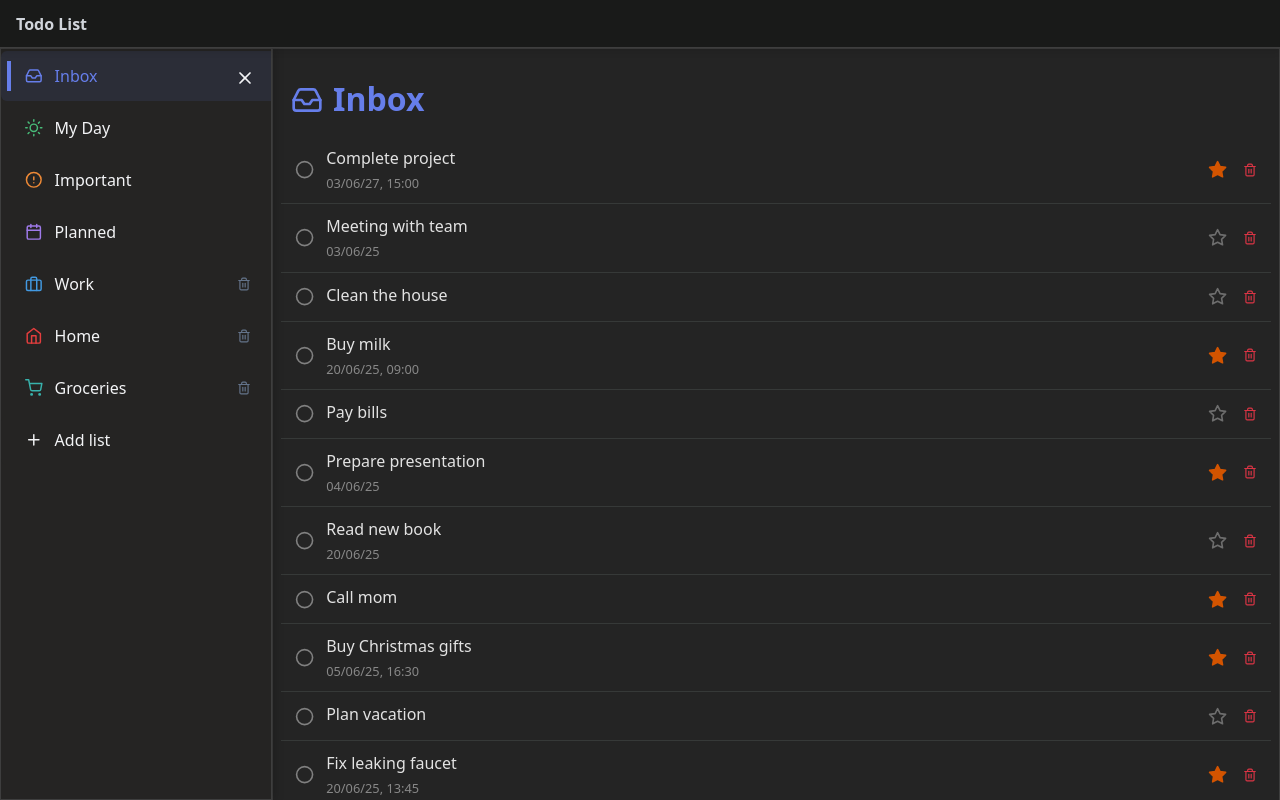
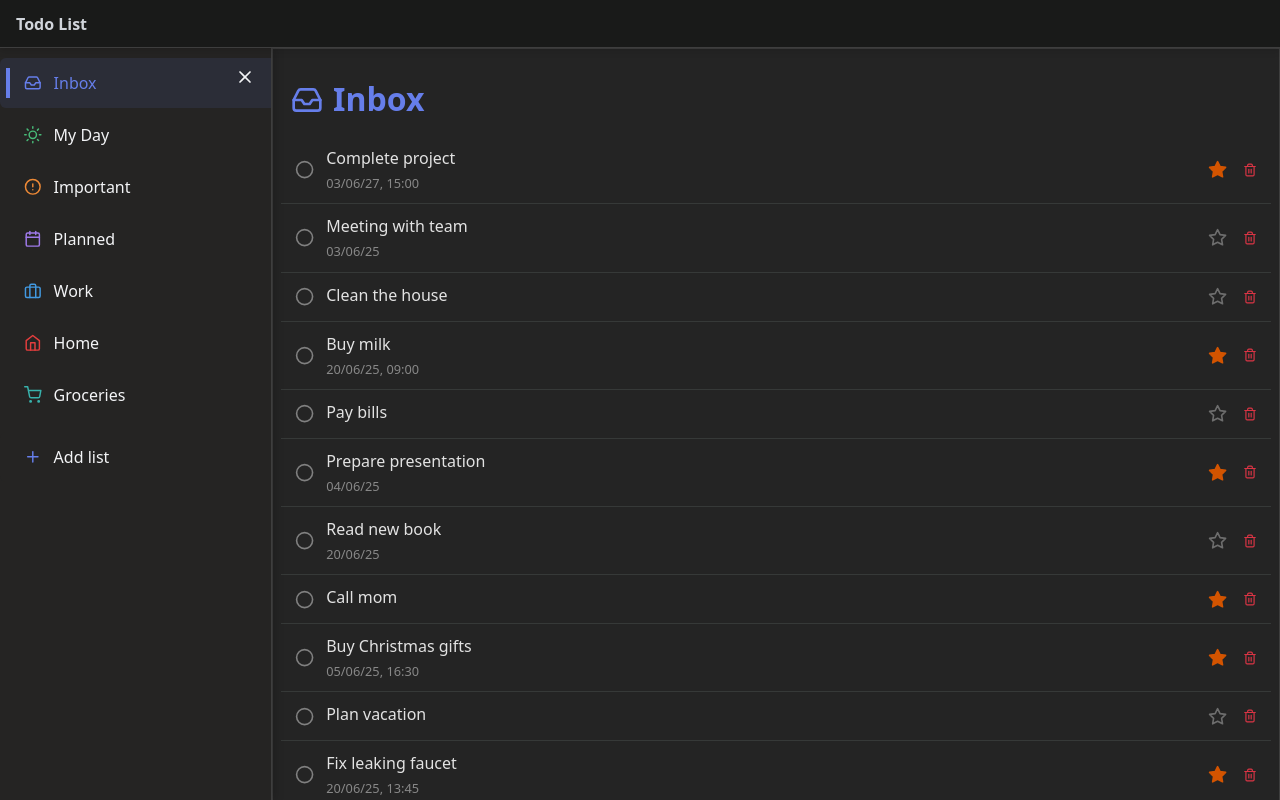
Before and after one commit to CarloGaspa/Portfolio-ToDoList, a React (Vite) app: page / in a window 1280 px wide. Shown: the top 800 px of the page. Built offline with nearby package versions, Linux system fonts and the light colour scheme.

Commit message:
fix bugs

```diff
--- a/src/components/Content.css
+++ b/src/components/Content.css
@@ -151,3 +151,30 @@
 .task-list .selected {
   background-color: rgba(102, 126, 234, 0.1);
 }
+
+/* Rimuove l'outline da tutti gli elementi interattivi */
+button,
+input,
+textarea,
+select,
+a {
+  outline: none;
+}
+
+/* Versione più specifica per i tuoi elementi */
+.toggle-complete:focus,
+.toggle-important:focus,
+.toggle-normal:focus,
+.delete-task:focus {
+  outline: none;
+  box-shadow: none;
+}
+
+/* Alternativa migliore per accessibilità */
+.toggle-completen:focus-visible,
+.toggle-important:focus-visible,
+.toggle-normal:focus-visible,
+.delete-task:focus-visible {
+  outline: none;
+  box-shadow: 0 0 0 2px var(--accent);
+}
--- a/src/components/SideBar.css
+++ b/src/components/SideBar.css
@@ -1,26 +1,51 @@
+:root {
+  --accent: #667eea;
+  --sidebar-bg: rgb(37, 36, 35);
+  --sidebar-border: rgb(62, 62, 62);
+  --text-light: #f3f4f6;
+  --text-muted: #64748b;
+}
+
 /* === Sidebar Container === */
 .sidebar {
   position: fixed;
   top: 3rem;
   left: 0;
   width: 17rem;
-  height: calc(100% - 3rem);
-  background-color: rgb(37, 36, 35);
-  color: #f3f4f6;
+  height: calc(100vh - 3rem);
+  background-color: var(--sidebar-bg);
+  color: var(--text-light);
   box-sizing: border-box;
   overflow-y: auto;
-  border: 1px solid rgb(62, 62, 62);
+  overflow-x: hidden;
+  border-right: 1px solid var(--sidebar-border);
   transition: left 0.3s ease-in-out;
   z-index: 40;
   box-shadow: 2px 0 10px rgba(0, 0, 0, 0.2);
+  scrollbar-width: thin;
+  scrollbar-color: var(--accent) var(--sidebar-bg);
+}
+
+.sidebar::-webkit-scrollbar {
+  width: 6px;
+}
+
+.sidebar::-webkit-scrollbar-thumb {
+  background-color: var(--accent);
+  border-radius: 3px;
+}
+
+/* === List Container === */
+.sidebar ul {
+  list-style: none;
+  padding: 0.5rem 0;
 }
 
 /* === List Items === */
 .sidebar li,
 .add-btn {
-  padding: 13px 24px;
-  margin: 0px;
-  margin-top: 2px;
+  padding: 0.8125rem 1.5rem;
+  margin: 0.125rem 0;
   cursor: pointer;
   position: relative;
   font-weight: 300;
@@ -28,14 +53,14 @@
   align-items: center;
   transition: all 0.3s cubic-bezier(0.4, 0, 0.2, 1);
   border-radius: 0.375rem 0 0 0.375rem;
+  user-select: none;
 }
 
 /* Item States */
 .sidebar li:hover {
   background-color: rgba(102, 126, 234, 0.1);
-  color: white;
+  color: var(--text-light);
   transform: translateX(5px);
-  cursor: pointer;
 }
 
 .sidebar li:active {
@@ -49,40 +74,31 @@
 }
 
 /* === Decorative Elements === */
-/* Left accent bar */
-.sidebar li:before,
-li.selected:before {
+.sidebar li::before {
   content: "";
   position: absolute;
   left: 6px;
   top: 50%;
   height: 60%;
   width: 4px;
-  background-color: var(--accent, #667eea);
-  transform: scaleY(0) translateY(-50%); /* Centra verticalmente */
+  background-color: var(--accent);
+  transform: scaleY(0) translateY(-50%);
   transform-origin: center top;
   transition: transform 0.2s ease, width 0.3s ease;
 }
 
-.sidebar li:hover:before,
-li.selected:before {
-  transition: transform 0.2s ease, width 0.3s ease;
+.sidebar li:hover::before,
+.sidebar li.selected::before {
   transform: scaleY(1) translateY(-50%);
-  background-color: var(--accent);
 }
 
 /* Icons */
-.icon {
-  margin-right: 12px;
+.sidebar .icon {
+  color: var(--accent);
+  margin-right: 0.75rem;
   font-size: 1.1rem;
   transition: transform 0.2s ease;
-}
-
-.sidebar li .icon {
-  color: var(--accent, #667eea);
-  margin-right: 12px;
-  font-size: 1.1rem;
-  transition: transform 0.2s ease;
+  flex-shrink: 0;
 }
 
 .sidebar li:hover .icon {
@@ -94,40 +110,34 @@ li.selected:before {
 }
 
 /* === Buttons === */
-/* Add Button */
 .add-btn {
   width: 100%;
-  background-color: rgb(37, 36, 35);
-  color: #f3f4f6;
+  background-color: var(--sidebar-bg);
+  color: var(--text-light);
   border: none;
   text-align: left;
 }
 
 .add-btn:hover {
   background-color: rgba(102, 126, 234, 0.1);
-  color: white;
   transform: translateX(5px);
 }
 
-.add-btn:focus {
-  outline: none;
-  transition: transform 0.2s ease, width 0.3s ease;
-}
-
-/* Delete Button */
 .delete-btn {
   position: absolute;
-  right: 16px;
-  transition: opacity 0.2s ease;
+  right: 1rem;
+  opacity: 0;
+  transition: opacity 0.2s ease, color 0.2s ease;
   background: none;
   border: none;
-  color: #64748b;
+  color: var(--text-muted);
   cursor: pointer;
-  padding: 4px;
+  padding: 0.25rem;
 }
 
 .sidebar li:hover .delete-btn {
-  color: white;
+  opacity: 1;
+  color: var(--text-light);
 }
 
 /* === Responsive Design === */
@@ -140,26 +150,42 @@ li.selected:before {
     left: 0;
     width: 17rem;
   }
+}
 
+/* === Content Shift for Desktop === */
+@media (min-width: 769px) {
   .content {
-    margin-left: 0;
-    width: 100%; /* Su mobile occupa tutta la larghezza */
+    margin-left: 17rem;
+    transition: margin-left 0.3s ease-in-out;
   }
 
-  main {
+  .sidebar-collapsed + .content {
     margin-left: 0;
   }
+}
 
-  .topbar-nav {
-    display: none;
-  }
+/* Rimuove l'outline da tutti gli elementi interattivi */
+button,
+input,
+textarea,
+select,
+a {
+  outline: none;
+}
 
-  .menu-toggle {
-    display: block;
-    background: none;
-    border: none;
-    color: inherit;
-    font-size: 1.5rem;
-    cursor: pointer;
-  }
+/* Versione più specifica per i tuoi elementi */
+.add-btn:focus,
+.close-btn:focus,
+.delete-btn:focus,
+.sidebar li:focus {
+  outline: none;
+  box-shadow: none;
 }
+
+/* Alternativa migliore per accessibilità */
+.add-btn:focus-visible,
+.delete-btn:focus-visible,
+.sidebar li:focus-visible {
+  outline: none;
+  box-shadow: 0 0 0 2px var(--accent);
+}
```
